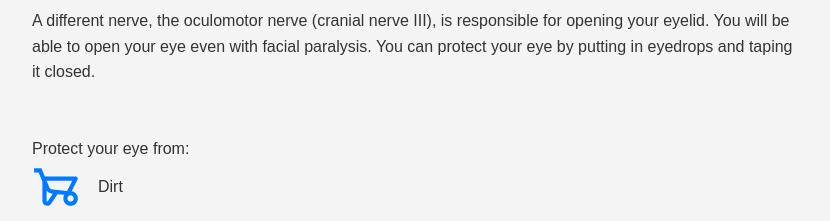
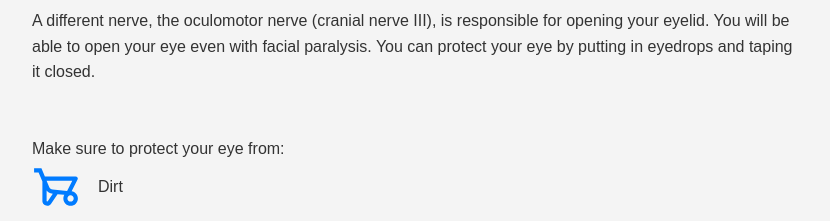
Before and after one commit to EllaEberhardt/FacialPalsyPath.textual, a plain HTML site: page index.html in a window 1280 px wide. Shown: the part 900-1121 px from the top of the page, without its empty margins (369-1199 px from the left). Drawn offline with Linux system fonts and the light colour scheme.

Commit message:
Fixed text

```diff
--- a/index.html
+++ b/index.html
@@ -48,7 +48,7 @@
             <br><br>A different nerve, the oculomotor nerve (cranial nerve III), is responsible for opening your eyelid. You will be able to open your eye even with facial paralysis. You can protect your eye by putting in eyedrops and taping it closed.</p>
             <br><br>
             <div>
-            <p>Protect your eye from:</p>
+            <p>Make sure to protect your eye from:</p>
             <div class="eye-icon-text-grid">
                     <div class="eye-icon-text-item">
                          <img src="icons/Dirt.svg" alt="icon of a wheelbarrow." style="width:50px;height:50px;">
```
